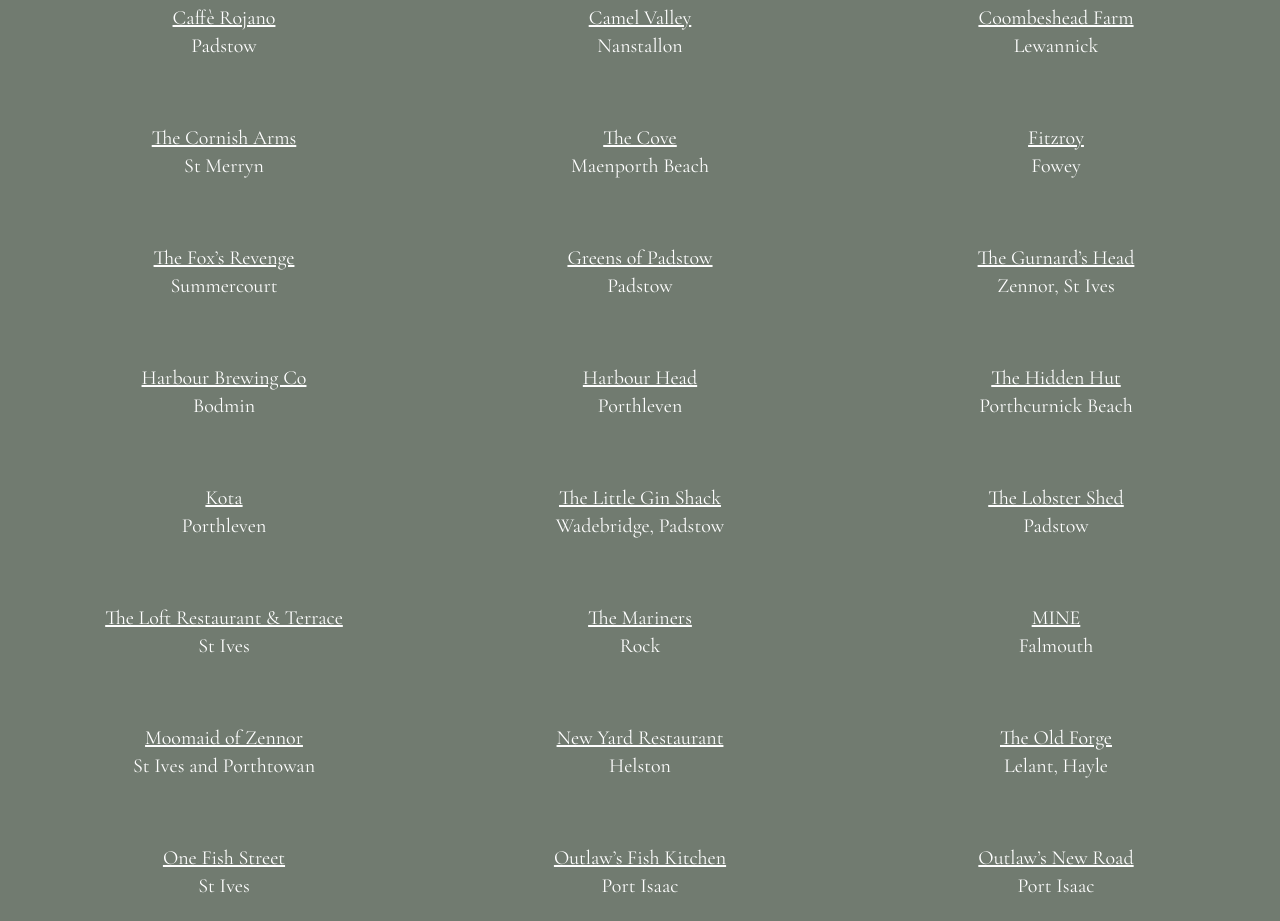
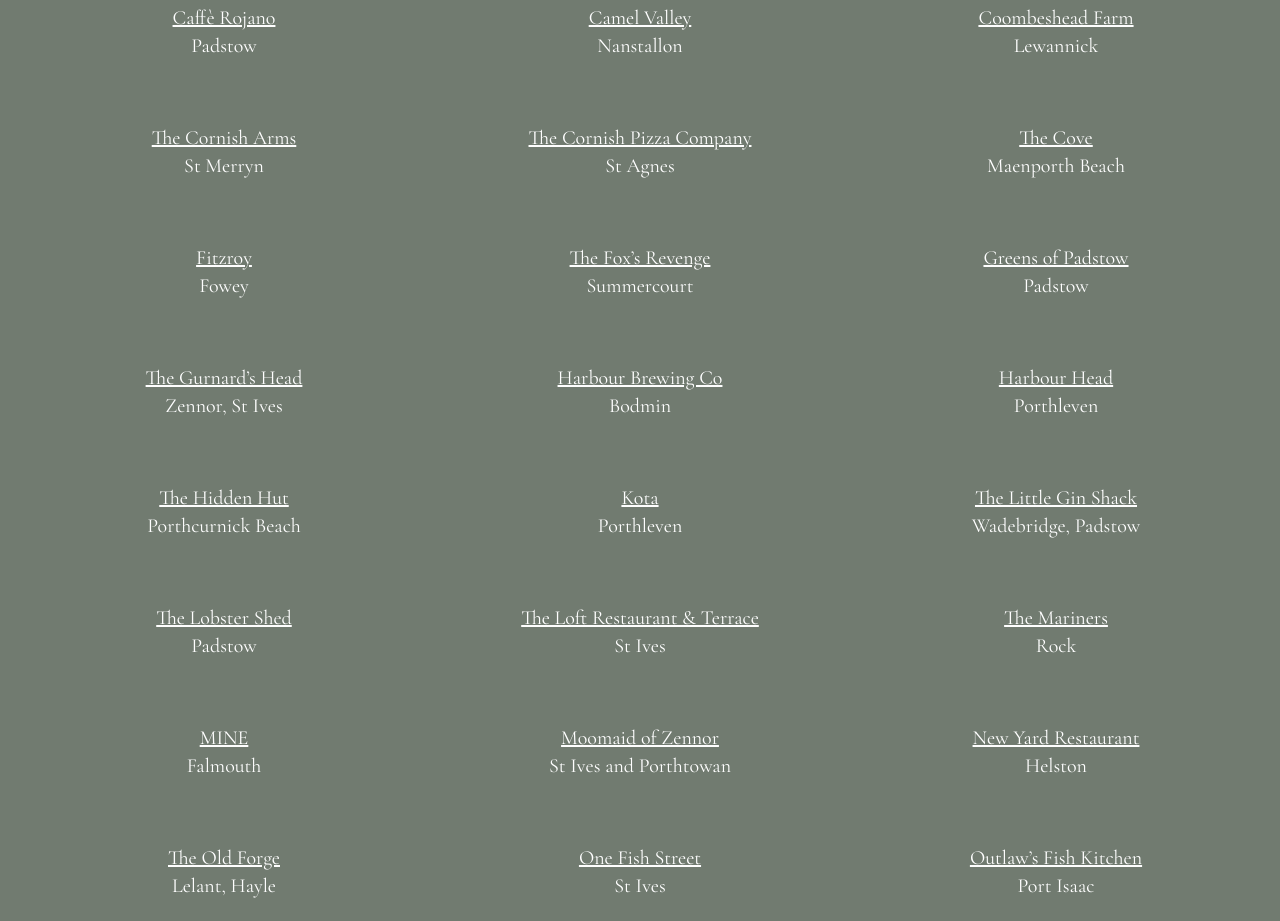
Before and after one commit to andrewgarner/wedding, a Next.js app: page /travel-and-stay in a window 1280 px wide. Shown: the part 4160-5081 px from the top of the page. Built offline with nearby package versions, Linux system fonts and the light colour scheme.

Commit message:
Add The Cornish Pizza Company

```diff
--- a/pages/travel-and-stay.tsx
+++ b/pages/travel-and-stay.tsx
@@ -469,6 +469,13 @@
           St Merryn
         </Text>
         <Text tag="li">
+          <Link href="https://www.thecornishpizzacompany.co.uk/" passHref>
+            <a>The Cornish Pizza Company</a>
+          </Link>
+          <br />
+          St Agnes
+        </Text>
+        <Text tag="li">
           <Link href="https://www.thecovemaenporth.co.uk/" passHref>
             <a>The Cove</a>
           </Link>
```
